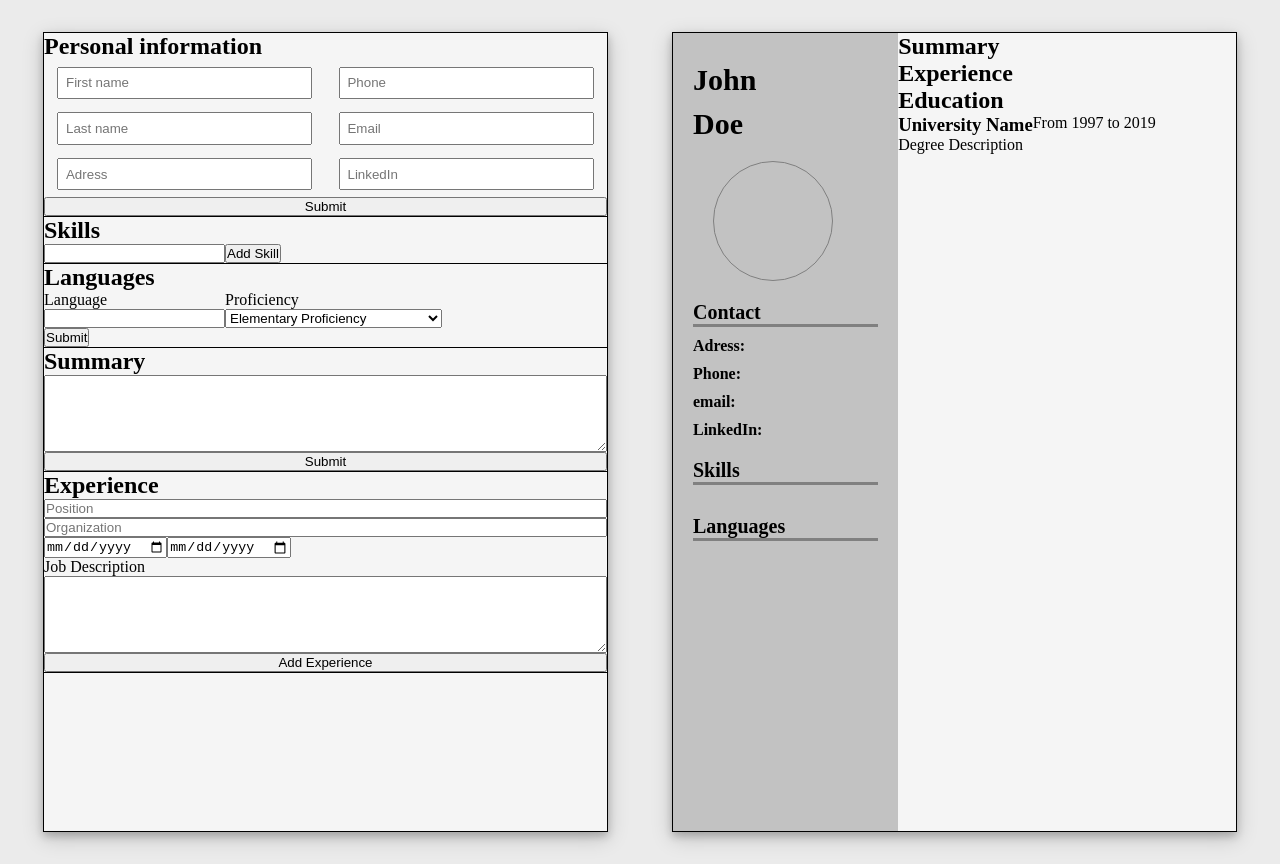
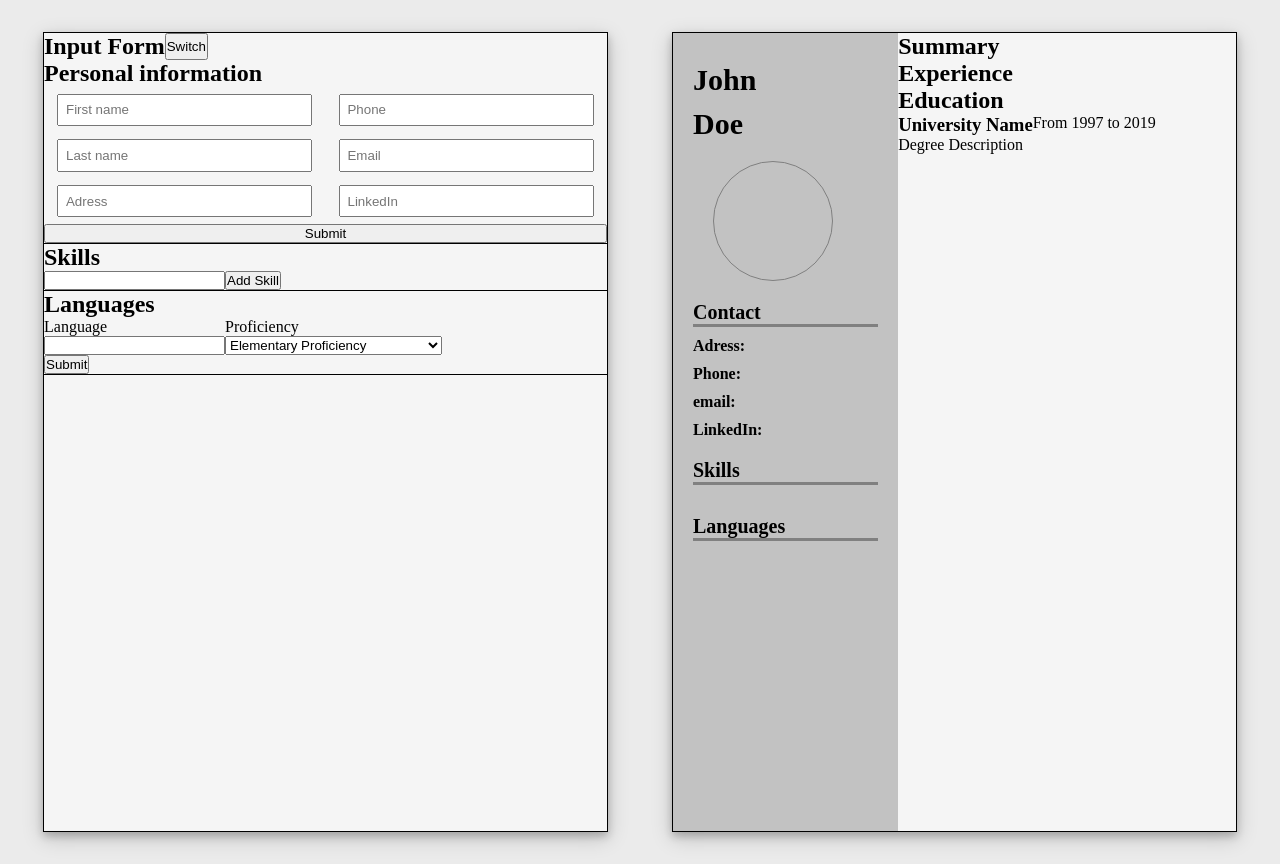
Before and after one commit to MrDando/CV-Project, a React (Create React App) app: page / in a window 1280 px wide. Built offline with nearby package versions, Linux system fonts and the light colour scheme.

Commit message:
Added functionality for switching between personal and professional form in input form section

```diff
--- a/src/App.js
+++ b/src/App.js
@@ -2,14 +2,14 @@
 import React from 'react'
 import uniqid from "uniqid";
 
-import PersonalForm from './Components/Form/PersonalForm'
-import ProfessionalForm from './Components/Form/ProfessionalForm'
 import Personal from './Components/CV/Personal'
 import Professional from './Components/CV/Professional'
+import FormContainer from './Components/Form/FormContainer';
 
 class App extends React.Component {
   constructor() {
     super()
+    this.switchForm = this.switchForm.bind(this)
     this.submitForm = this.submitForm.bind(this)
     this.handleChange = this.handleChange.bind(this)
     this.addSkill = this.addSkill.bind(this)
@@ -26,6 +26,7 @@ class App extends React.Component {
     }
 
     this.state = {
+      form: 'personal',
       firstname: 'John',
       lastname: 'Doe',
       adress: '',
@@ -37,6 +38,16 @@ class App extends React.Component {
       summary: '',
       experiences: [],
     }
+  }
+
+  switchForm() {
+    this.setState(prevState => {
+      if (prevState.form === 'personal') {
+        return {form: 'professional'}
+      } else {
+        return {form: 'personal'}
+      }
+    })
   }
 
   submitForm(e) {
@@ -224,17 +235,20 @@ class App extends React.Component {
 
       <div className='flex justify-center scale-down'>
         <div className='cv-form'>
-          <PersonalForm data={this.state}
+          <div className='flex'>
+            <h2>Input Form</h2>
+            <button onClick={this.switchForm}>Switch</button>
+          </div>
+        <FormContainer  data={this.state}
                         submitForm={this.submitForm}
                         handleChange={this.handleChange}
                         addSkill={this.addSkill}
                         modifySkill={this.modifySkill}
                         addLanguage={this.addLanguage}
-                        modifyLanguage={this.modifyLanguage}/>
-          <ProfessionalForm data={this.state}
-                            submitSummary={this.submitSummary}
-                            submitExperience={this.submitExperience}
-                            modifyExperience={this.modifyExperience}/>
+                        modifyLanguage={this.modifyLanguage}
+                        submitSummary={this.submitSummary}
+                        submitExperience={this.submitExperience}
+                        modifyExperience={this.modifyExperience}/>
         </div>
         <div className='cv flex'>
           <Personal data={this.state}/>
--- /dev/null
+++ b/src/Components/Form/FormContainer.js
@@ -0,0 +1,27 @@
+import React from 'react'
+
+import PersonalForm from './PersonalForm'
+import ProfessionalForm from './ProfessionalForm'
+
+function FormContainer(props) {
+    if (props.data.form === 'personal') {
+        return(
+            <PersonalForm   data={props.data}
+                            submitForm={props.submitForm}
+                            handleChange={props.handleChange}
+                            addSkill={props.addSkill}
+                            modifySkill={props.modifySkill}
+                            addLanguage={props.addLanguage}
+                            modifyLanguage={props.modifyLanguage}/>
+        )
+    } else {
+        return(
+            <ProfessionalForm   data={props.data}
+                                submitSummary={props.submitSummary}
+                                submitExperience={props.submitExperience}
+                                modifyExperience={props.modifyExperience}/>
+        )
+    }
+}
+
+export default FormContainer
```
